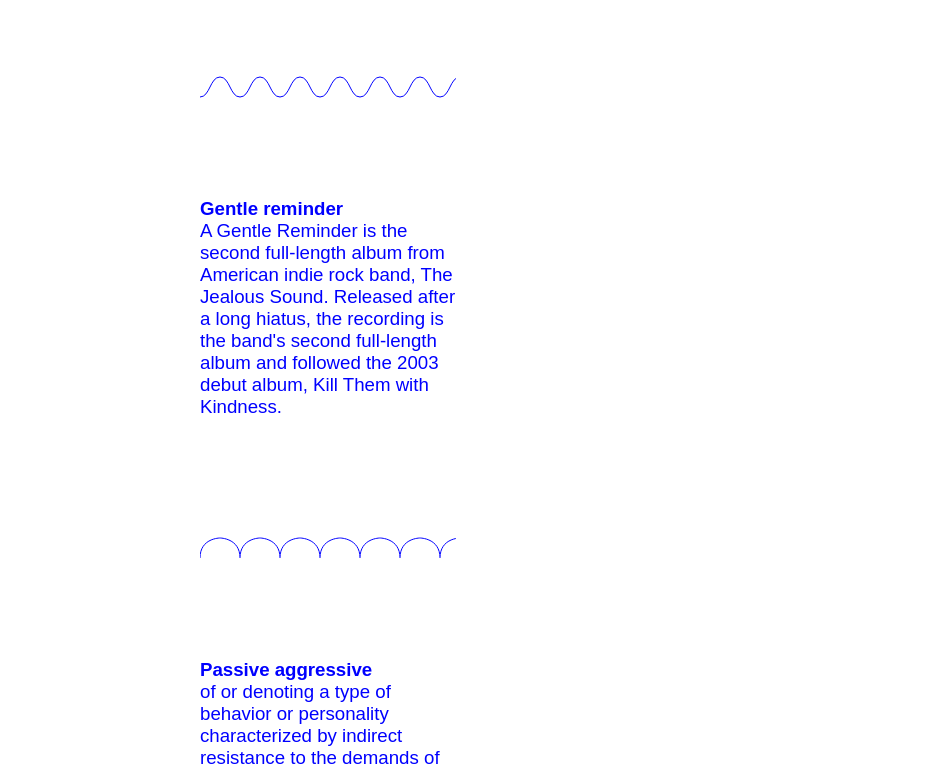
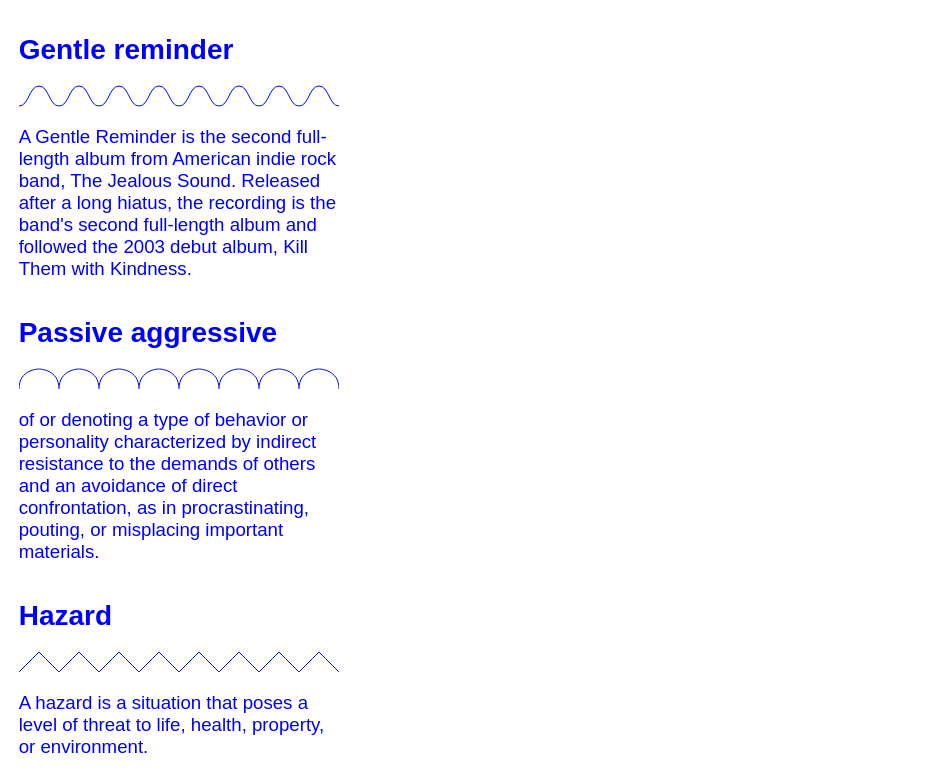
Before and after one commit to corinedwards/infotextures, a plain HTML site: page index.html in a window 1280 px wide. Shown: the part 87-859 px from the top of the page, without its empty margins (0-950 px from the left). Drawn offline with Linux system fonts and the light colour scheme.

Commit message:
rearranging content...
just some styles and ordering and stuff…

```diff
--- a/index.html
+++ b/index.html
@@ -5,25 +5,44 @@
 		<title>Infotextures</title>
 		<style>
 			*{
+
 				margin:0;
 				padding:0;
+
+			}
+			body{
+				padding:1em;
 				font-family:sans-serif;
 				color:blue;
 				font-size:14pt;
 			}
+			ul{
+				list-style-position: inside;
+			}
+
 			svg{
-				width:20vw;
+
 				overflow:hidden;
+				width:100%;
+				/**/
+				height:41px;
 			}
 			svg pattern{
 				fill:none;
 				stroke-width:1px;
 				stroke:blue;
 			}
-			section div{
-				width:20vw;
-				margin-top:100px;
-				margin-left:100px;
+			header{
+				padding-bottom:2em;
+			}
+			section{
+				width:320px;
+			}
+			section div p{
+				padding-top:1em;
+				margin-bottom:2em;
+				/*border:solid 1px blue;*/
+				border-top:none;
 			}
 			.container-hat{
 				height:41px;
@@ -37,6 +56,7 @@
 	</header>
 	<section>
 		<div>
+			<h2>Gentle reminder</h2>
 			<div class="container-hat">
 				<svg  xmlns="http://www.w3.org/2000/svg"
 			      xmlns:xlink="http://www.w3.org/1999/xlink" >
@@ -51,21 +71,22 @@
 							            to="40,0"
 							            repeatCount="5"
 							            keyTimes="0; 1"
-							            keySplines="1 0.75 0.25 1"
+							            keySplines="0 1 0.75 1"
 							            calcMode="spline"
 							/>
-							<path d="M0,40C10,40 10,20 20,20C30,20 30,40 40,40" x="0" y="0" />
+							<path d="M0,40C10,40 10,20 20,20C30,20 30,40 40,40"/>
 						</pattern>
 					</defs>
 					<rect x="0" y="0" height="41" width="2000" style="fill: url(#gentle);" />
 				</svg>
 			</div>
 			<div class="container-body">
-				<h2>Gentle reminder</h2>
+
 				<p>A Gentle Reminder is the second full-length album from American indie rock band, The Jealous Sound. Released after a long hiatus, the recording is the band's second full-length album and followed the 2003 debut album, Kill Them with Kindness.</p>
 			</div>
 		</div>
 		<div>
+			<h2>Passive aggressive</h2>
 			<div class="container-hat">
 				<svg  xmlns="http://www.w3.org/2000/svg"
 			      xmlns:xlink="http://www.w3.org/1999/xlink" width="300">
@@ -89,12 +110,10 @@
 					<rect x="0" y="0" height="41" width="100%" style="fill: url(#pasag);" />
 				</svg>
 			</div>
-			<div class="container-body">
-				<h2>Passive aggressive</h2>
 				<p>of or denoting a type of behavior or personality characterized by indirect resistance to the demands of others and an avoidance of direct confrontation, as in procrastinating, pouting, or misplacing important materials.</p>
-			</div>
 		</div>
 		<div>
+			<h2>Hazard</h2>
 			<div class="container-hat">
 				<svg  xmlns="http://www.w3.org/2000/svg"
 			      xmlns:xlink="http://www.w3.org/1999/xlink" width="300">
@@ -119,7 +138,7 @@
 				</svg>
 			</div>
 			<div class="container-body">
-				<h2>Hazard</h2>
+
 				<p>A hazard is a situation that poses a level of threat to life, health, property, or environment. </p>
 			</div>
 		</div>
```
